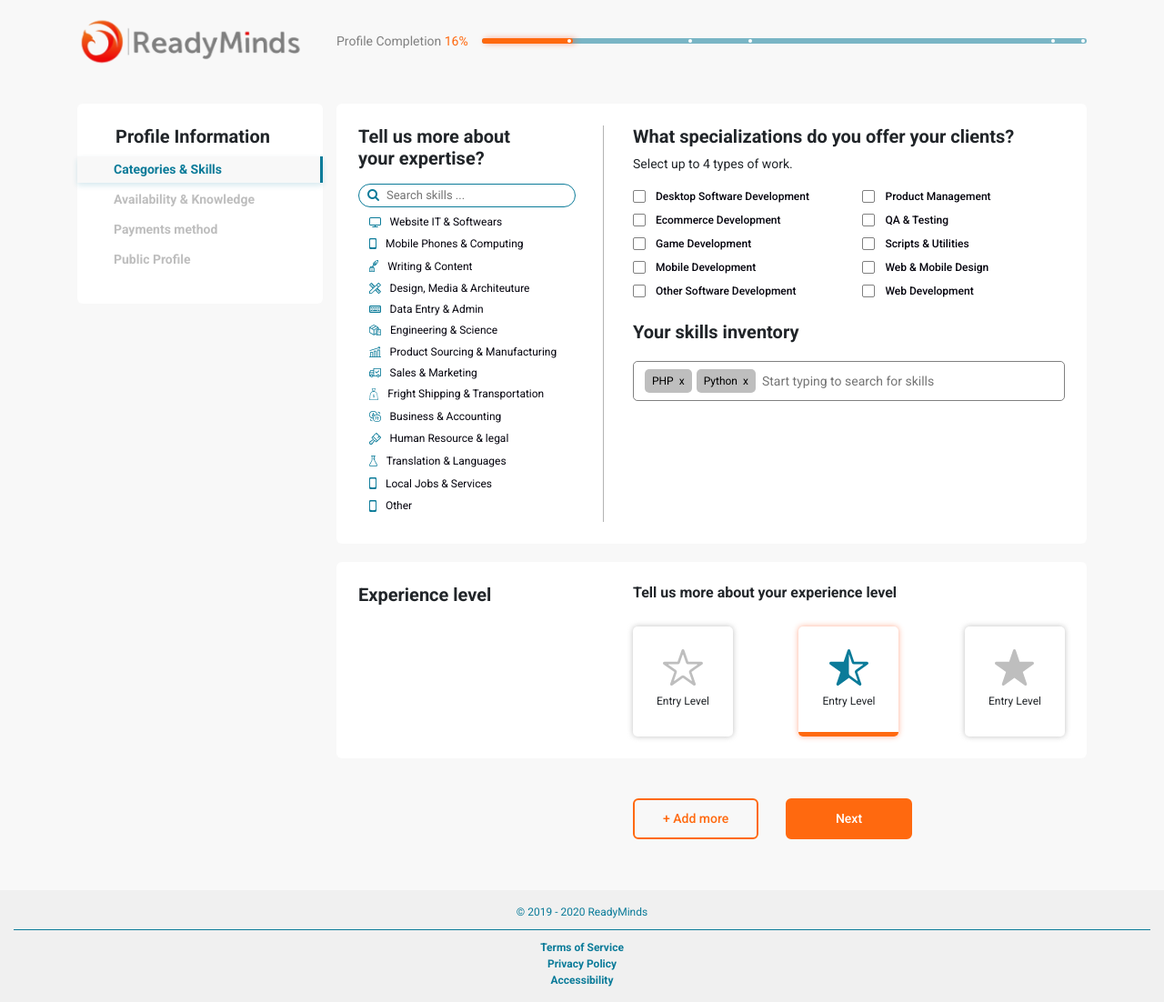
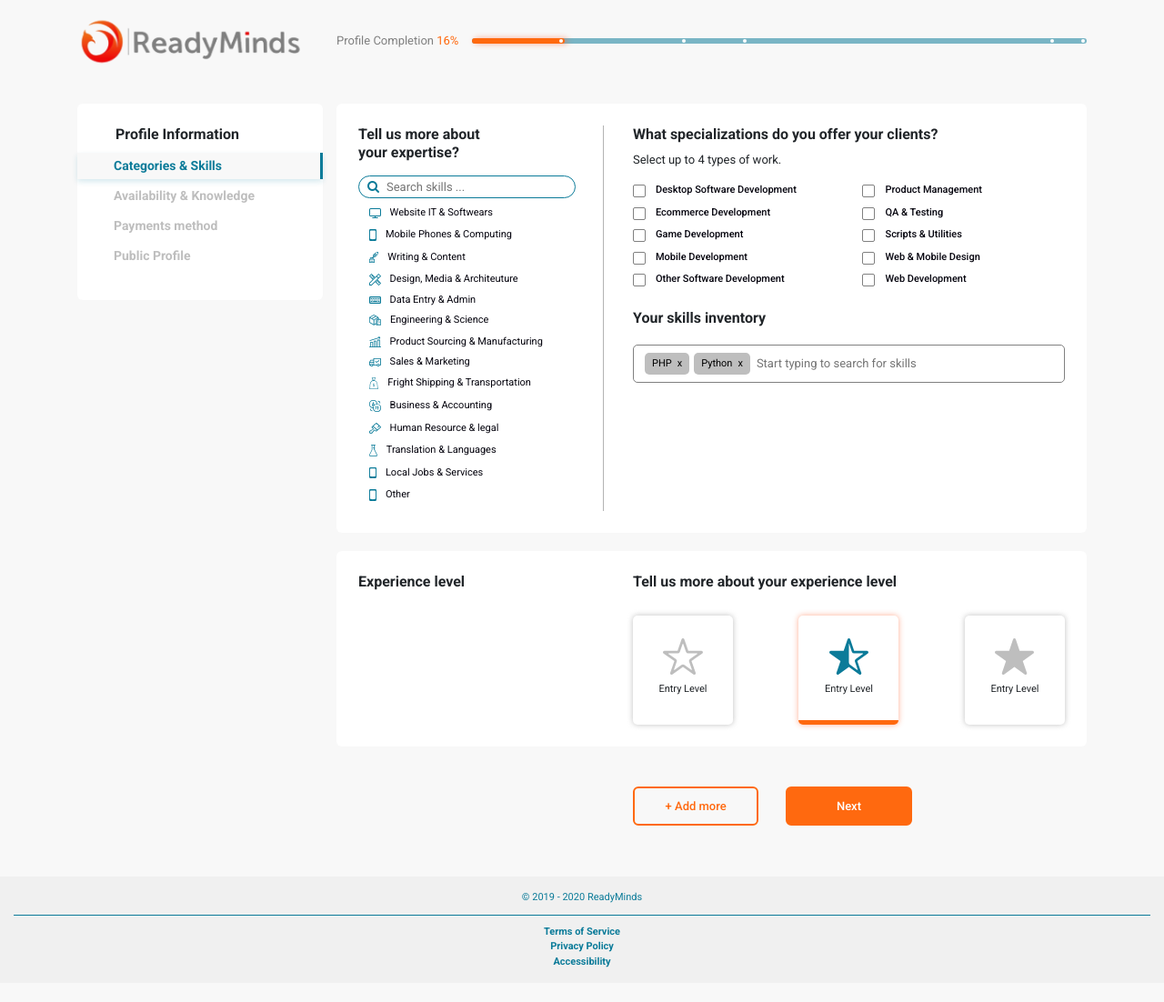
Before and after one commit to rdhassan91/readymind-latest, a PHP site: page / in a window 1280 px wide. Shown: the whole page at 91% size. After the commit the page ends 1064 px from the top, so only its background shows below. Run offline with PHP 8.4, Linux system fonts and the light colour scheme; some libraries are stand-ins or nearby versions.

Commit message:
changes 22

```diff
--- a/css/style.css
+++ b/css/style.css
@@ -7,7 +7,7 @@ salman702192338368*/
 body{
 	font-family: 'Roboto', sans-serif;
     background-color: #F8F8F8;
-    font-size: 14px;
+    font-size: 13px;
 }
 ul{
 	padding: 0;
@@ -136,7 +136,7 @@ img{
     padding: 15px 0;
     text-align: center;
     color: #0B7B99;
-    font-size: 12px;
+    font-size: 11px;
 }
 .footer p {
     border-bottom: 1px solid #0B7B99;
@@ -288,7 +288,7 @@ img{
 }
 .pr-more-detail h2,
 .pr-info h2 {
-    font-size: 20px;
+    font-size: 16px;
     font-weight: 600;
     padding: 0 0 0 18px;
 }
@@ -353,7 +353,7 @@ img{
     display: flex;
     align-items: center;
     padding: 2px 0;
-    font-size: 12px;
+    font-size: 11px;
     color: #04030D;
 }
 .search-ex li img {
@@ -383,7 +383,7 @@ img{
     border-radius: 5px;
     display: inline-flex;
     color: #000;
-    font-size: 12px;
+    font-size: 11px;
     padding: 4px 8px;
     text-decoration: none !important;
     margin-right: 5px;
@@ -393,7 +393,7 @@ img{
     margin-left: 6px;
 }
 .pr-more-detail ul li label {
-    font-size: 12px;
+    font-size: 11px;
 }
 .border-left-gray {
     position: relative;
@@ -422,7 +422,7 @@ img{
     display: inline-block;
     text-align: center;
     padding: 25px 10px;
-    font-size: 12px;
+    font-size: 11px;
     margin-top: 20px;
     min-width: 110px;
     border-bottom: 5px solid transparent;
@@ -480,7 +480,7 @@ label {
 }
 .time-field {
     max-width: 50px;
-    font-size: 12px;
+    font-size: 11px;
 }
 .border-left-gray-1 {
     border-left: 1px solid #707070;
@@ -699,7 +699,7 @@ label {
     align-items: center;
 }
 .box-user p {
-    font-size: 12px;
+    font-size: 11px;
 }
 .box-user span {
     height: 36px;width: 36px;
@@ -733,7 +733,7 @@ label {
 }
 .small-text-12 {
     color: #04030D;
-    font-size: 12px;
+    font-size: 11px;
     font-weight: 400;
 }
 .line-container {
```
